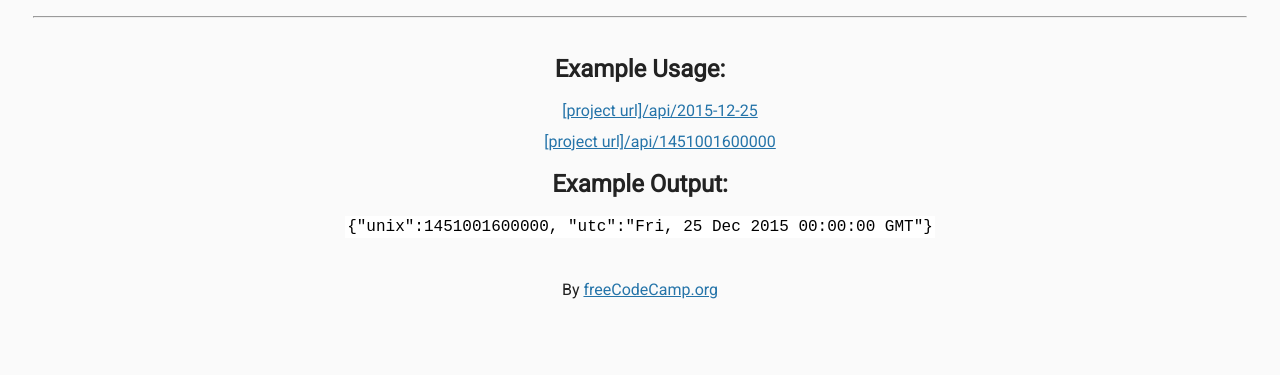
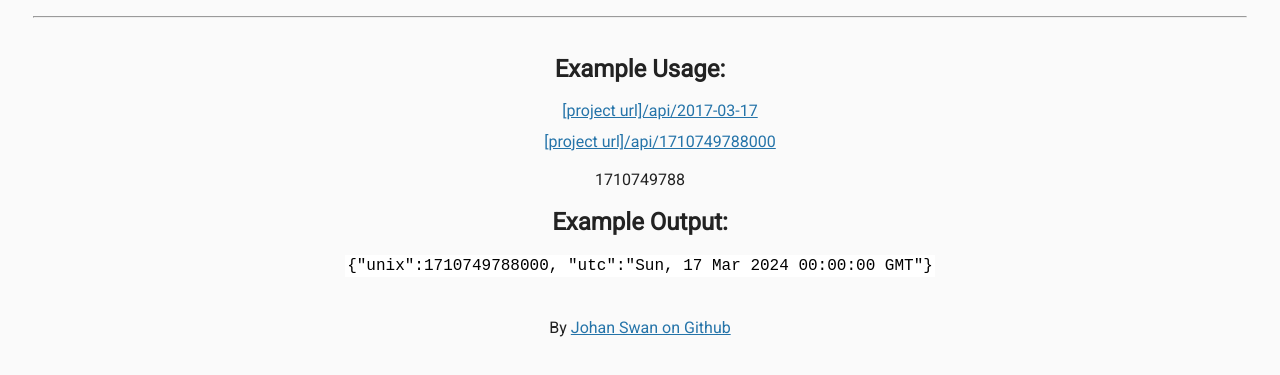
Before and after one commit to JohanSwannie/Timestamp-Microservice-Project, a website: page views/index.html in a window 1280 px wide. Shown: the part 53-428 px from the top of the page. Drawn offline with Linux system fonts and the light colour scheme; files that its build step writes are made by us from their sources.

Commit message:
Commit index HTML Component

```diff
--- a/views/index.html
+++ b/views/index.html
@@ -22,19 +22,22 @@
     <div class="container">
       <h2>Example Usage:</h2>
       <ul>
-        <li><a href="api/2015-12-25">[project url]/api/2015-12-25</a></li>
-        <li><a href="api/1451001600000">[project url]/api/1451001600000</a></li>
+        <li><a href="api/2024-03-17">[project url]/api/2017-03-17</a></li>
+        <li><a href="api/1710749788000">[project url]/api/1710749788000</a></li>
       </ul>
+      1710749788
 
       <h2>Example Output:</h2>
       <p>
         <code
-          >{"unix":1451001600000, "utc":"Fri, 25 Dec 2015 00:00:00 GMT"}</code
+          >{"unix":1710749788000, "utc":"Sun, 17 Mar 2024 00:00:00 GMT"}</code
         >
       </p>
     </div>
     <div class="footer">
-      <p>By <a href="https://www.freecodecamp.org/">freeCodeCamp.org</a></p>
+      <p>
+        By <a href="https://github.com/JohanSwannie">Johan Swan on Github</a>
+      </p>
     </div>
   </body>
 </html>
```
